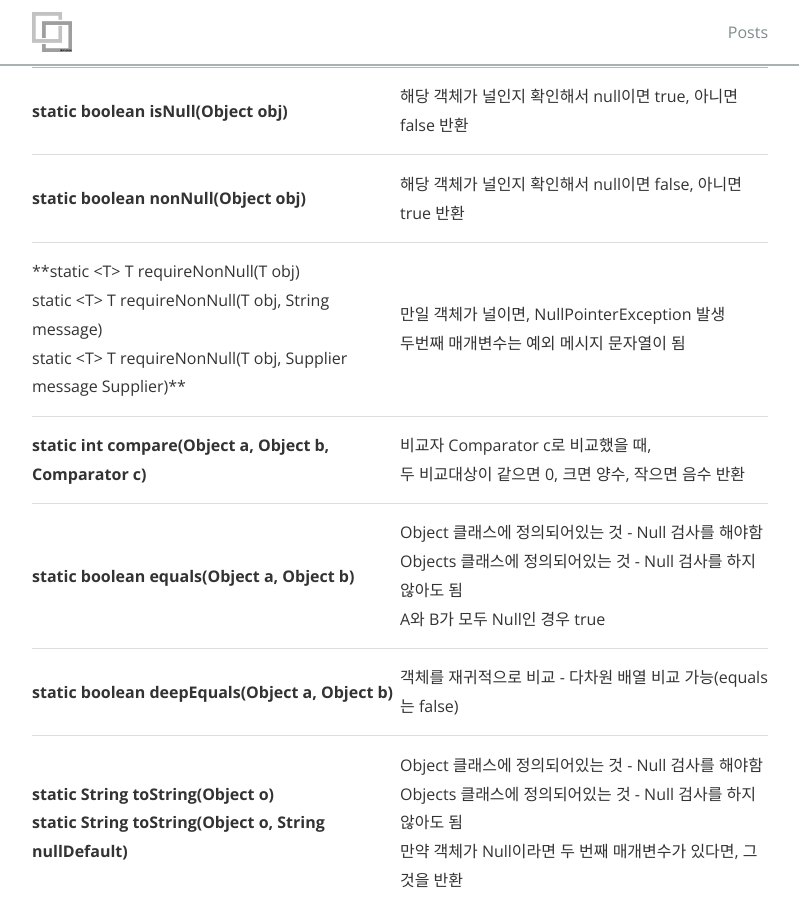
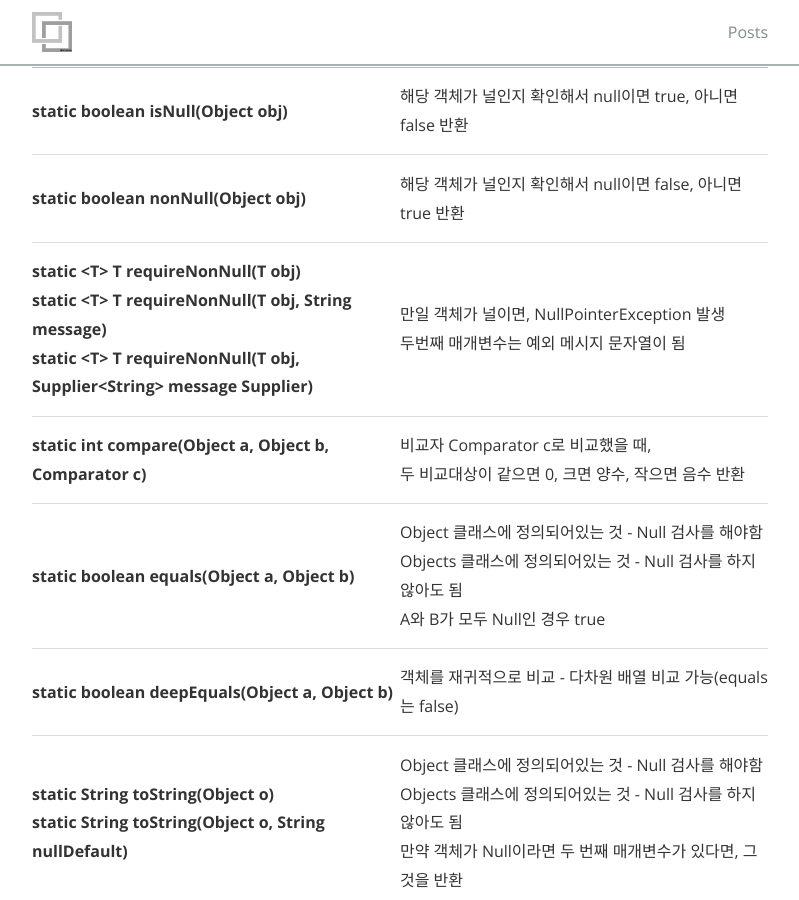
Before and after one commit to gptjs409/gptjs409.github.io, a Jekyll site: the page built from _posts/java/2019-09-11-useful-class.md, in a window 1280 px wide and 900 px high, scrolled down 646 px. Shown: the whole window, without its empty margins (240-1039 px from the left). Built offline with Jekyll 4.4.1, drawn with Linux system fonts in a browser that asks for light colours; nearby versions of some CDN libraries.

Commit message:
Update 2019-09-11-useful-class.md

```diff
--- a/_posts/java/2019-09-11-useful-class.md
+++ b/_posts/java/2019-09-11-useful-class.md
@@ -34,7 +34,7 @@ tags:
 |---|---|
 |**static boolean isNull(Object obj)**|해당 객체가 널인지 확인해서 null이면 true, 아니면 false 반환|
 |**static boolean nonNull(Object obj)**|해당 객체가 널인지 확인해서 null이면 false, 아니면 true 반환|
-|**static \<T> T requireNonNull(T obj)<br>static \<T> T requireNonNull(T obj, String message)<br>static \<T> T requireNonNull(T obj, Supplier<String> message Supplier)**|만일 객체가 널이면, NullPointerException 발생<br>두번째 매개변수는 예외 메시지 문자열이 됨|
+|**static \<T> T requireNonNull(T obj)<br>static \<T> T requireNonNull(T obj, String message)<br>static \<T> T requireNonNull(T obj, Supplier\<String> message Supplier)**|만일 객체가 널이면, NullPointerException 발생<br>두번째 매개변수는 예외 메시지 문자열이 됨|
 |**static int compare(Object a, Object b, Comparator c)**|비교자 Comparator c로 비교했을 때,<br>두 비교대상이 같으면 0, 크면 양수, 작으면 음수 반환|
 |**static boolean equals(Object a, Object b)**|Object 클래스에 정의되어있는 것 - Null 검사를 해야함<br>Objects 클래스에 정의되어있는 것 - Null 검사를 하지 않아도 됨<br>A와 B가 모두 Null인 경우 true|
 |**static boolean deepEquals(Object a, Object b)**|객체를 재귀적으로 비교 - 다차원 배열 비교 가능(equals는 false)|
```
